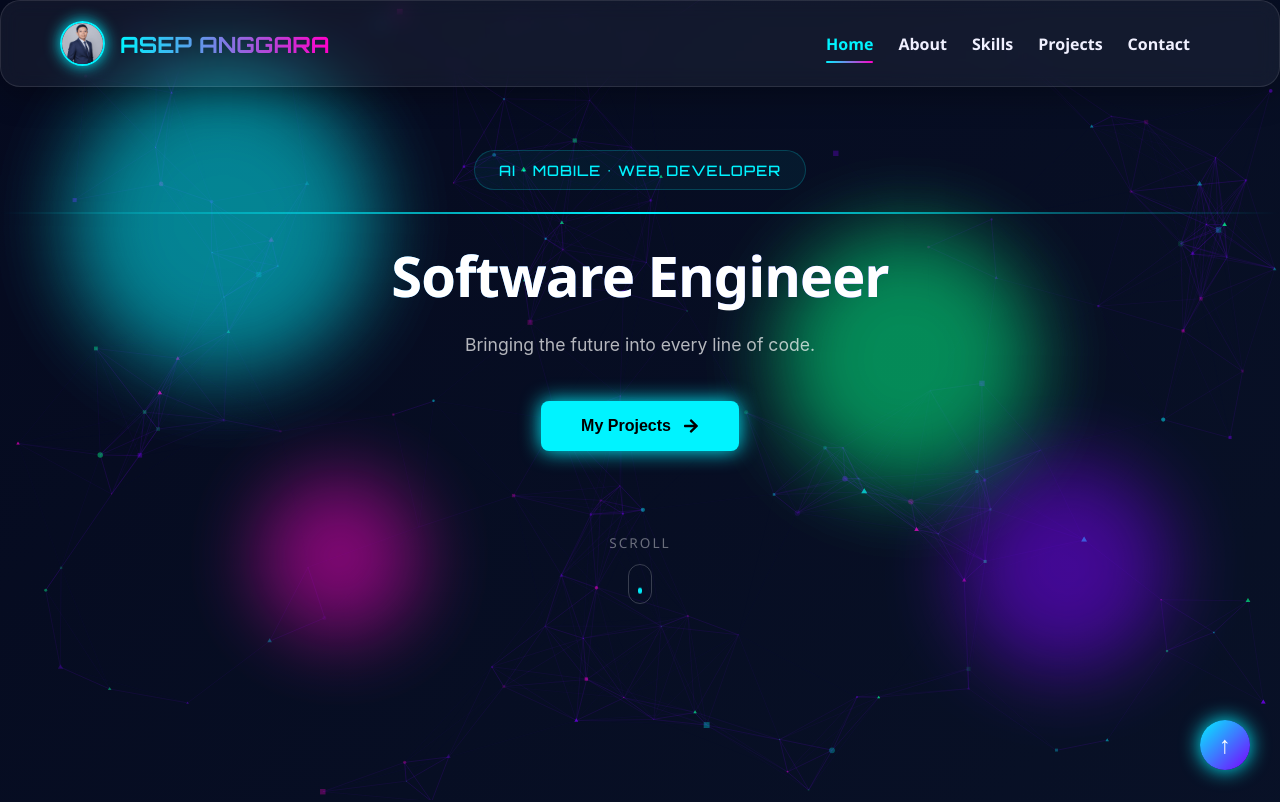
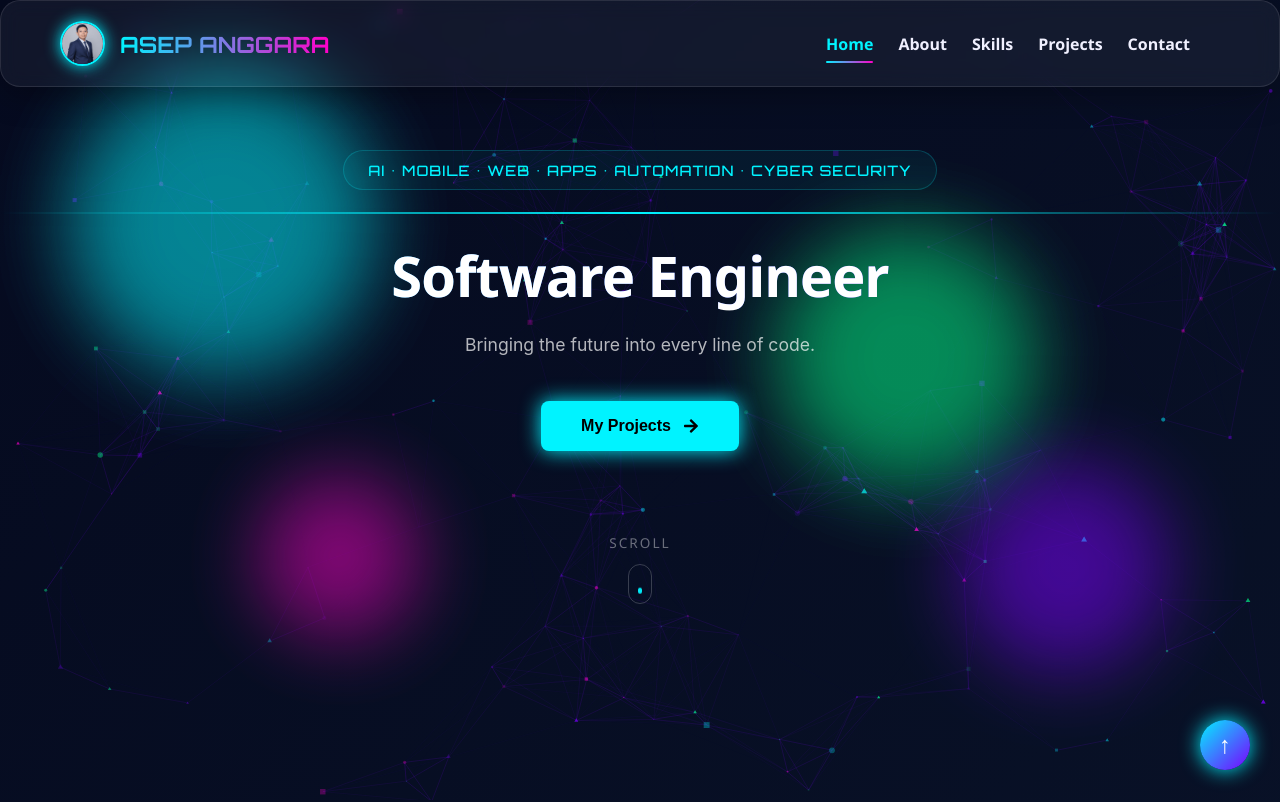
Before and after one commit to Anggarasepa/Portfolio-Futuristic, a React (Create React App) app: page / in a window 1280 px wide. Shown: the top 802 px of the page. Built offline with nearby package versions, Linux system fonts and the light colour scheme.

Commit message:
refactor: Fourth Update

```diff
--- a/src/components/Contact.jsx
+++ b/src/components/Contact.jsx
@@ -97,7 +97,7 @@ const Contact = () => {
     {
       icon: <FaPhone />,
       title: "Phone",
-      info: "+62 857 8118 9228",
+      info: "+62812 2284 2288",
       color: "#7b00ff",
       link: "https://wa.me/6281222842288"
     },
@@ -106,7 +106,7 @@ const Contact = () => {
       title: "Location",
       info: "Garut, Indonesia",
       color: "#ff00c8",
-      link: "https://www.google.com/maps/place/Bandung,+Kota+Bandung,+Jawa+Barat" // Link Google Maps
+      link: "https://www.google.com/maps/place/Garut,+Kec.+Garut+Kota,+Kabupaten+Garut,+Jawa+Barat" // Link Google Maps
     },
     {
       icon: <SiDiscord />,
--- a/src/components/Hero.jsx
+++ b/src/components/Hero.jsx
@@ -46,7 +46,7 @@ const Hero = () => {
         >
           <div className="scan-line"></div>
 
-          {/* Badge AI-MOBILE-WEB DEVELOPER */}
+          {/* Badge AI-MOBILE-WEB-APPS-AUTOMATION-CYBER SECURITY */}
           <motion.div variants={itemVariants} style={{ marginBottom: '40px' }}>
             <div style={{
               display: 'inline-block', // Diperbaiki dari '-'
@@ -62,7 +62,7 @@ const Hero = () => {
                 fontWeight: '500',
                 fontFamily: "'Orbitron', sans-serif"
               }}>
-                AI • MOBILE • WEB DEVELOPER
+                AI • MOBILE • WEB • APPS • AUTOMATION • CYBER SECURITY
               </span>
             </div>
           </motion.div>
```
